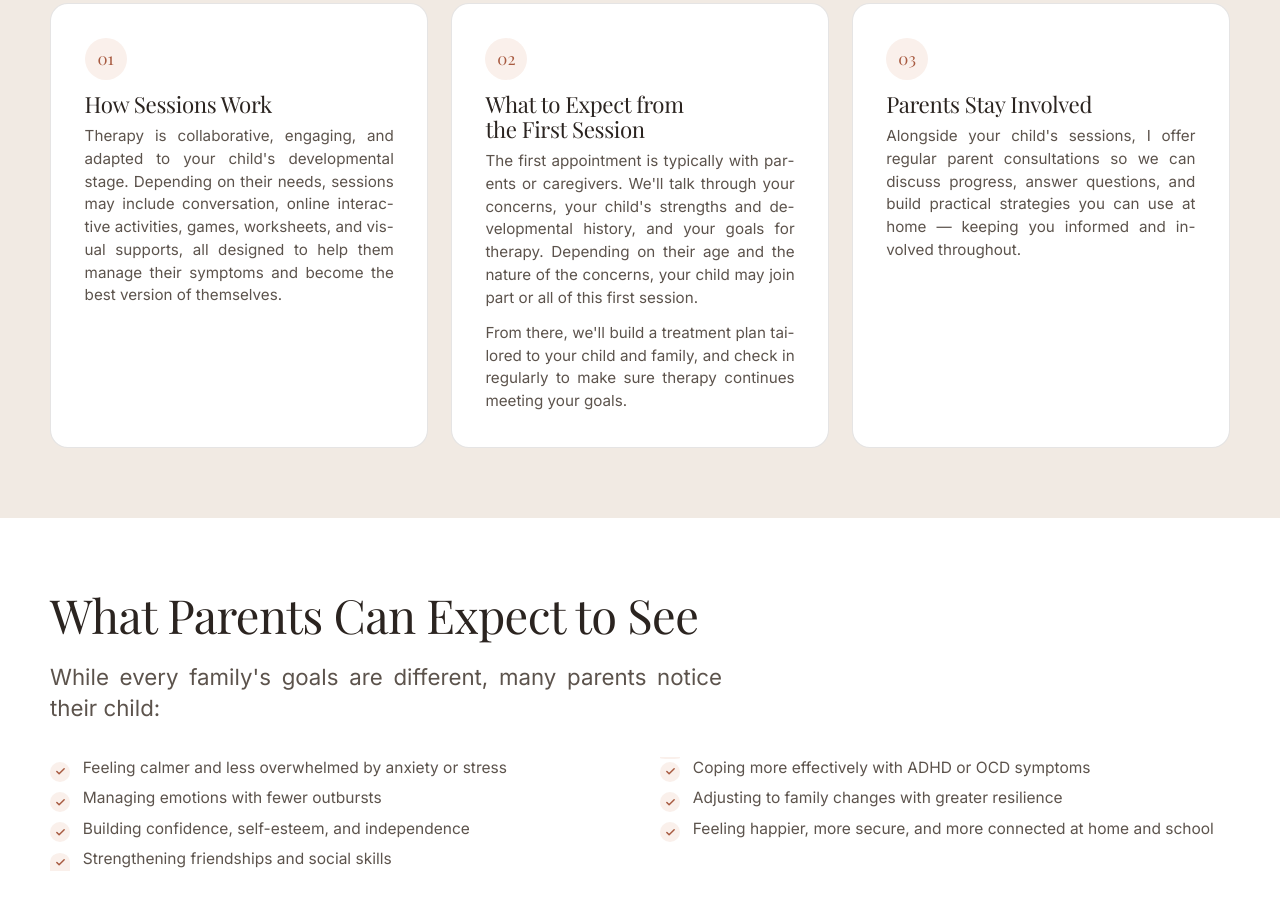
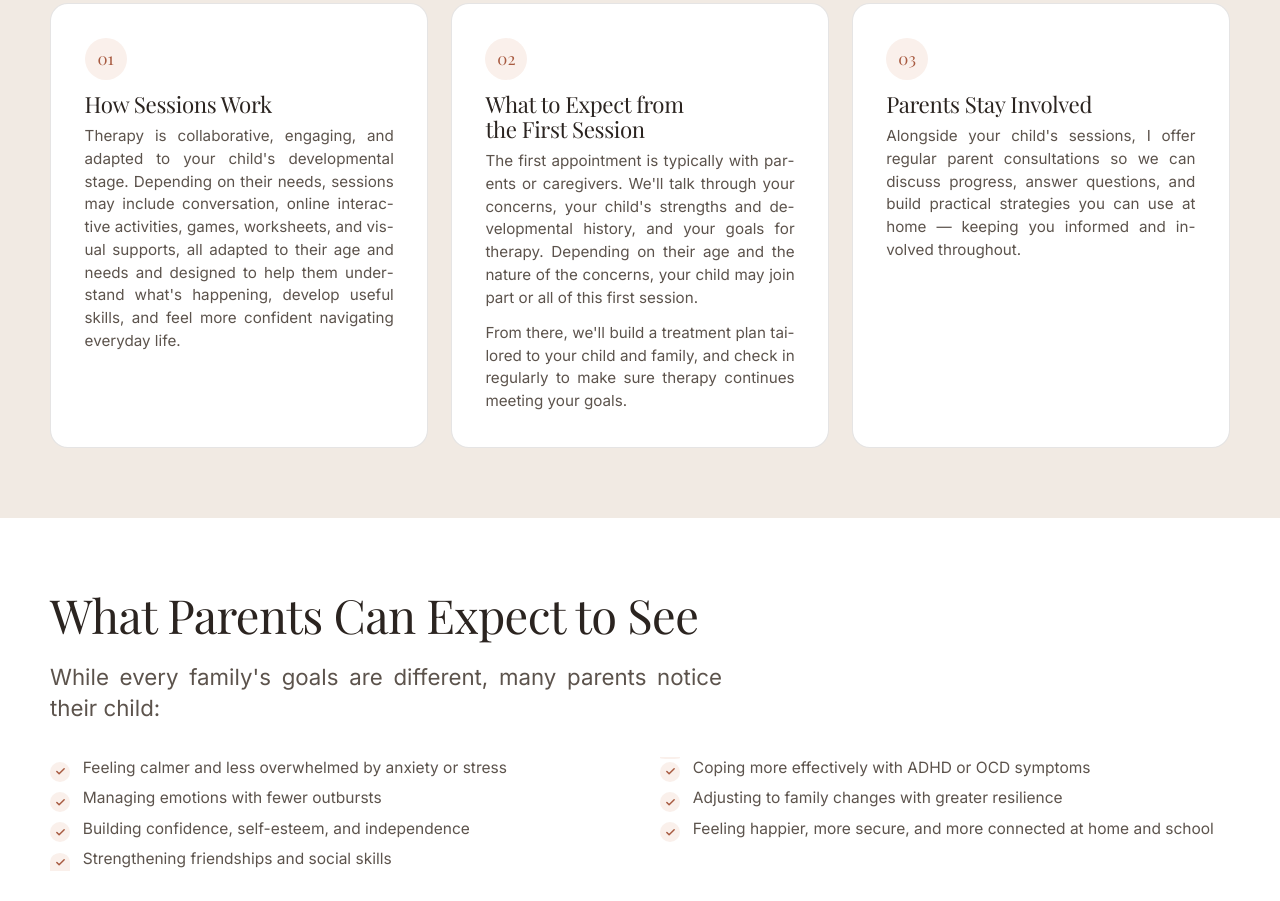
Before and after one commit to cristinamagrina/cristinamagrina-ca, a plain HTML site: page children.html in a window 1280 px wide. Shown: the part 1255-2156 px from the top of the page. Drawn offline with nearby package versions, Linux system fonts and the light colour scheme.

Commit message:
Update how-sessions-work sentence on Children page (EN/ES), fix ES typo
Co-Authored-By: Claude Sonnet 5 <noreply@anthropic.com>

```diff
--- a/children.html
+++ b/children.html
@@ -84,7 +84,7 @@
       <div class="tile reveal">
         <span class="tile__num">01</span>
         <h3>How Sessions Work</h3>
-        <p>Therapy is collaborative, engaging, and adapted to your child's developmental stage. Depending on their needs, sessions may include conversation, online interactive activities, games, worksheets, and visual supports, all designed to help them manage their symptoms and become the best version of themselves.</p>
+        <p>Therapy is collaborative, engaging, and adapted to your child's developmental stage. Depending on their needs, sessions may include conversation, online interactive activities, games, worksheets, and visual supports, all adapted to their age and needs and designed to help them understand what's happening, develop useful skills, and feel more confident navigating everyday life.</p>
       </div>
       <div class="tile reveal">
         <span class="tile__num">02</span>
```
Also changed, not shown: es/children.html (+1 -1 lines).
